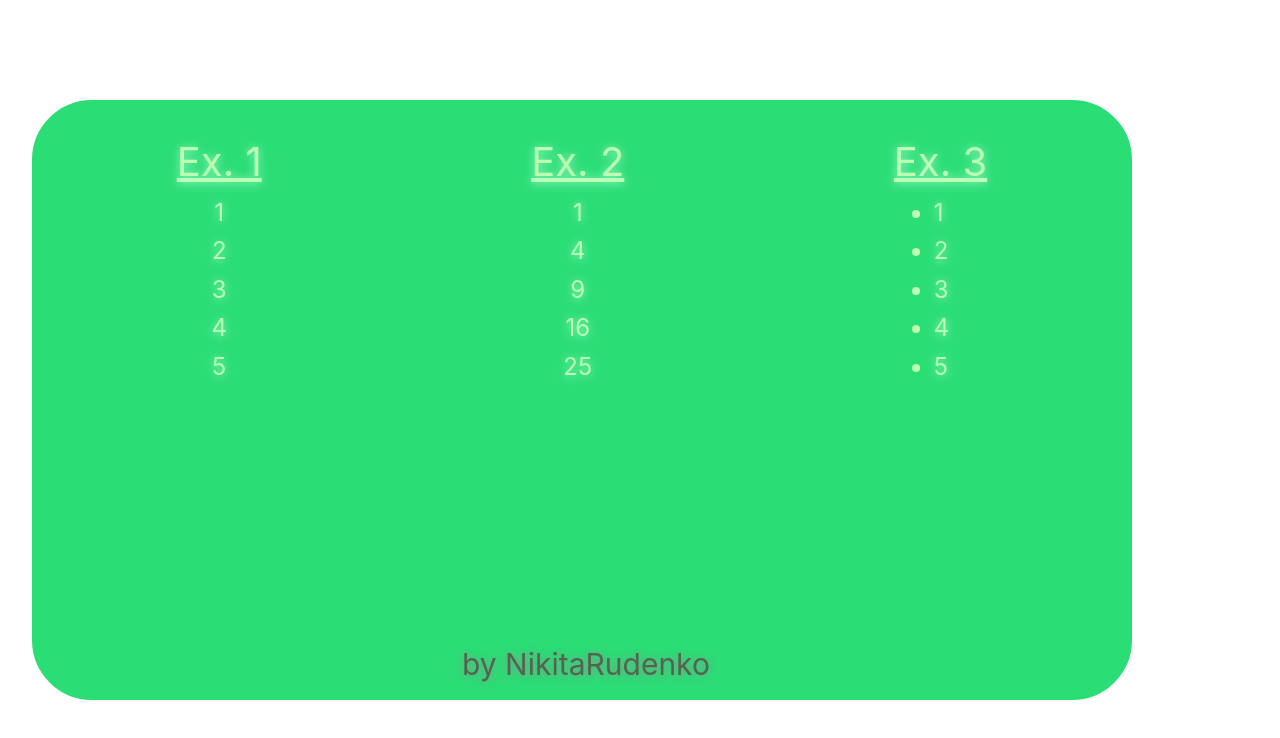
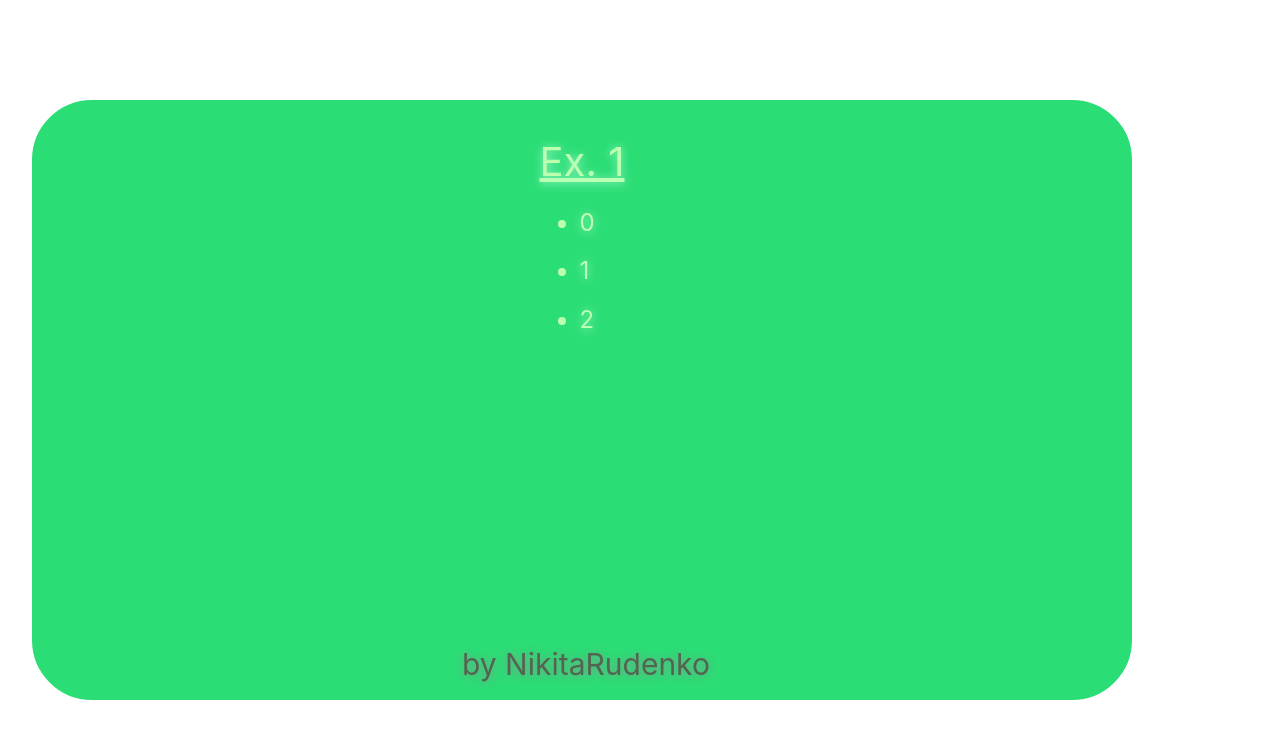
Before and after one commit to nickruden/vue3_base, a Vue app: page / in a window 1280 px wide. Shown: the top 738 px of the page. Built offline with nearby package versions, Linux system fonts and the light colour scheme.

Commit message:
Получение ключей при переборе массивов в Vue(Task_28)

```diff
--- a/src/App.vue
+++ b/src/App.vue
@@ -2,9 +2,9 @@
  export default{
   name: "App",
   data() {
-  // Ex. 1, 2, 3
-	return {
-    items: [1, 2, 3, 4, 5],
+    // Ex. 1
+    return {
+      arr: ['x', 'y', 'z'],
     }
   },
   methods: {
@@ -17,21 +17,9 @@
   <div id="main">
     <!-- Ex. 1 -->
     <div>
-      <h2>Ex. 1</h2>
-      <div class="p" v-for="item in items"> {{ item }}</div>
-    </div>
-
-    <!-- Ex. 2 -->
-    <div>
-      <h2>Ex. 2</h2>
-      <div class="p" v-for="item in items">{{ item ** 2}}</div>
-    </div>
-
-    <!-- Ex. 3 -->
-    <div>
-    <h2>Ex. 3</h2>
-      <ul class="p" v-for="item in items">
-        <li> {{ item }} </li>
+    <h2>Ex. 1</h2>
+      <ul class="p" v-for="(item, key) in arr">
+        <li>{{ key }} </li>
       </ul>
     </div>
   </div>
@@ -66,6 +54,7 @@
     font-size: 24px;
   }
   #main ul{
+    margin-top: 10px;
     text-align: left;
   }
   #endword{
@@ -75,24 +64,4 @@
     color: rgb(83, 100, 80);
     text-shadow: 0px 1px 10px rgb(128, 151, 141);
   }
-
-  #main button{
-    margin-top: 15px;
-    margin-right: 20px;
-    margin-left: 30px;
-    color: rgb(26, 151, 9);
-    font-size: 20px;
-    text-shadow: 0px 1px 10px rgb(108, 180, 84);
-    background-color: rgb(66, 255, 198);
-    height: 70px;
-    width: 210px;
-    border: 4px solid rgb(74, 197, 94);
-    border-radius: 40px;
-  }
-  #main button:hover{
-    color: rgb(57, 107, 41);
-    background-color: rgb(74, 197, 94);
-    border: 4px solid rgb(66, 255, 198);
-    text-shadow: 0px 1px 10px rgb(160, 248, 207);
-  }
 </style>
```
